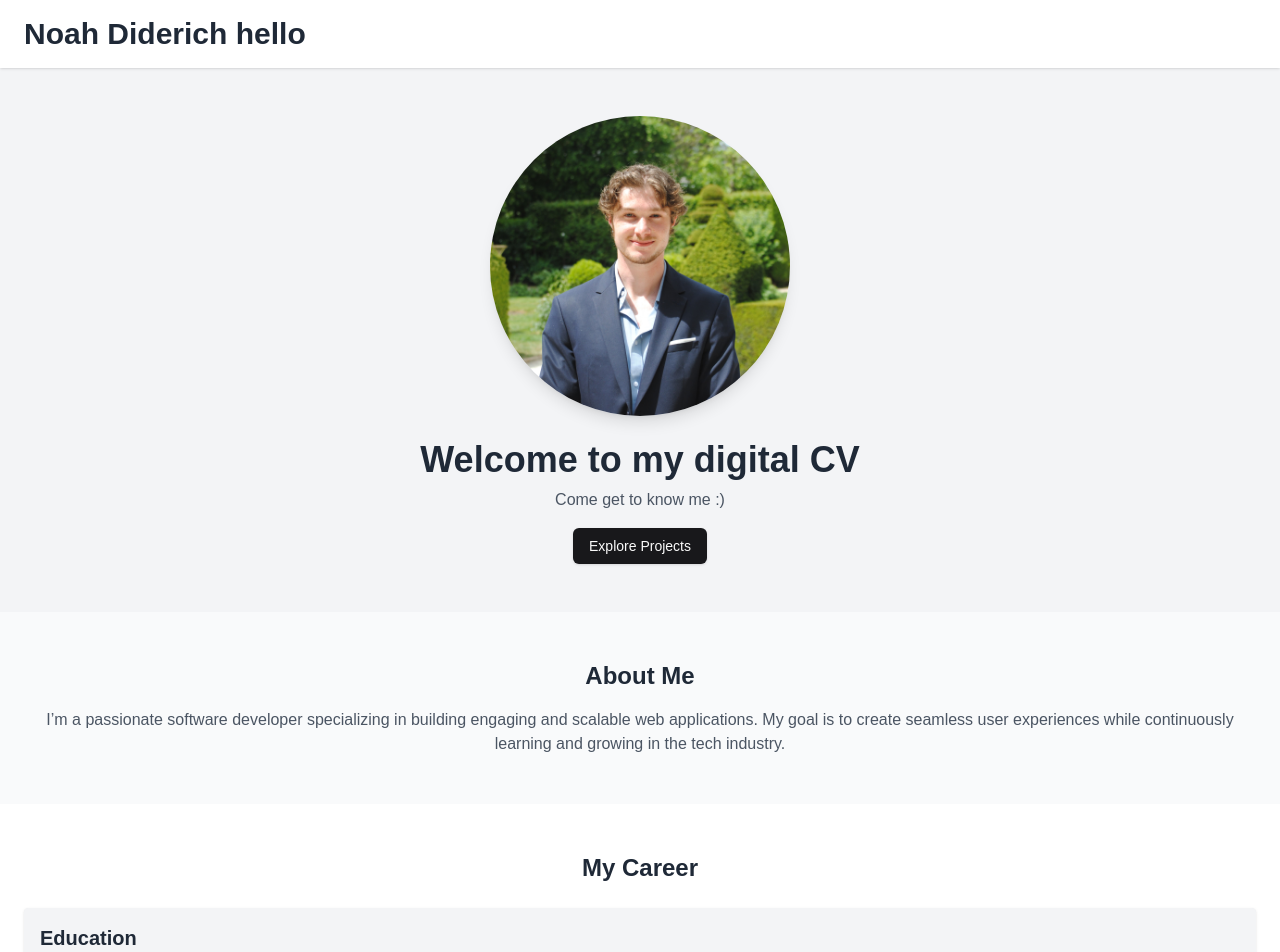
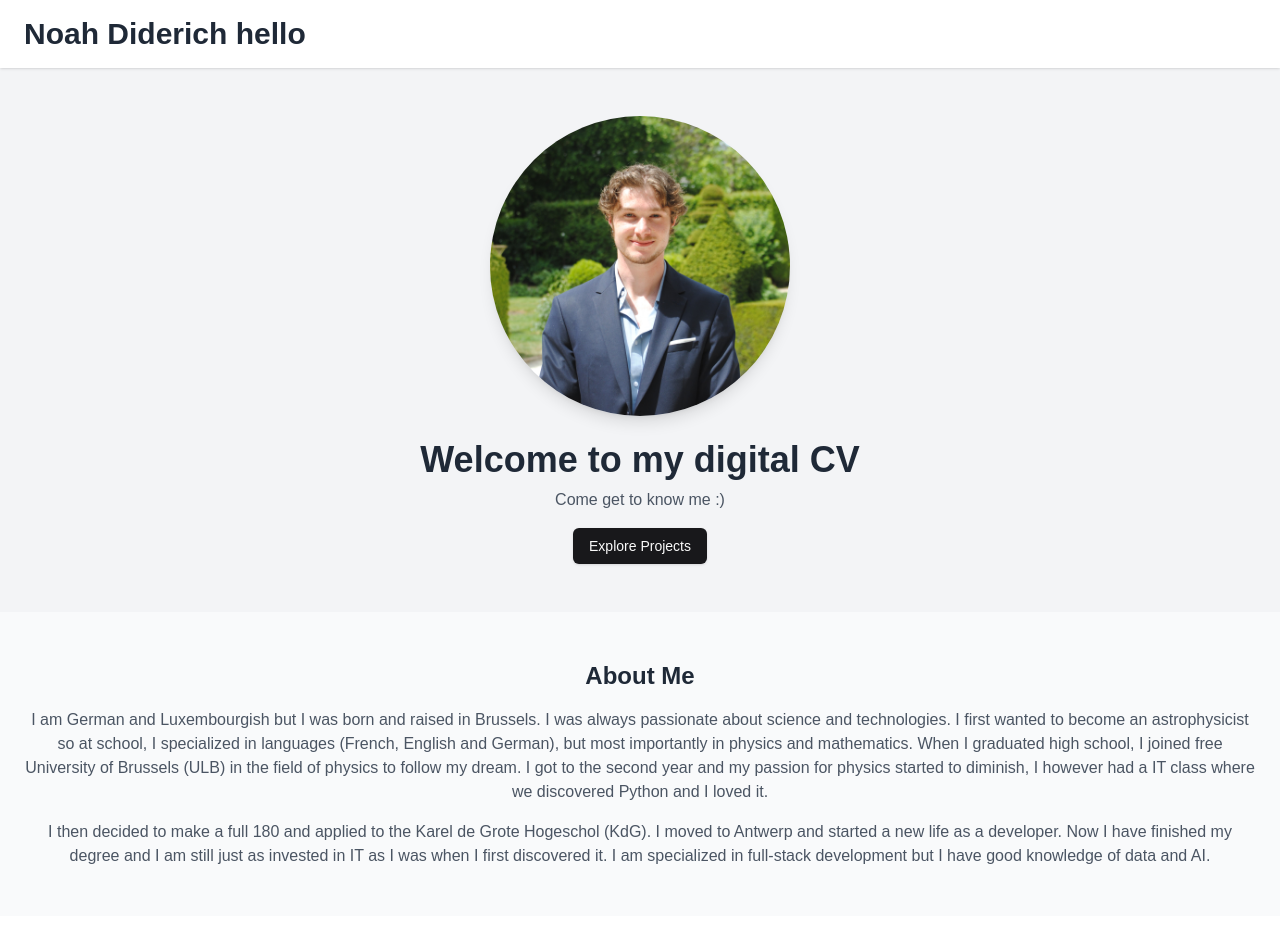
Before and after one commit to agrapheuse/Noah-Diderich-portfolio, a Next.js app: page / in a window 1280 px wide. Shown: the top 952 px of the page. Built offline with nearby package versions, Linux system fonts and the light colour scheme.

Commit message:
about me update

```diff
--- a/components/AboutMe.tsx
+++ b/components/AboutMe.tsx
@@ -4,10 +4,21 @@ export function AboutMe() {
       <div className="container mx-auto px-6">
         <h2 className="text-2xl font-bold text-center">About Me</h2>
         <p className="mt-4 text-gray-600 text-center">
-          I’m a passionate software developer specializing in building engaging
-          and scalable web applications. My goal is to create seamless user
-          experiences while continuously learning and growing in the tech
-          industry.
+          I am German and Luxembourgish but I was born and raised in Brussels. I
+          was always passionate about science and technologies. I first wanted
+          to become an astrophysicist so at school, I specialized in languages
+          (French, English and German), but most importantly in physics and
+          mathematics. When I graduated high school, I joined free University of
+          Brussels (ULB) in the field of physics to follow my dream. I got to
+          the second year and my passion for physics started to diminish, I
+          however had a IT class where we discovered Python and I loved it.
+        </p>
+        <p className="mt-4 text-gray-600 text-center">
+          I then decided to make a full 180 and applied to the Karel de Grote
+          Hogeschol (KdG). I moved to Antwerp and started a new life as a
+          developer. Now I have finished my degree and I am still just as
+          invested in IT as I was when I first discovered it. I am specialized
+          in full-stack development but I have good knowledge of data and AI.
         </p>
       </div>
     </section>
```
